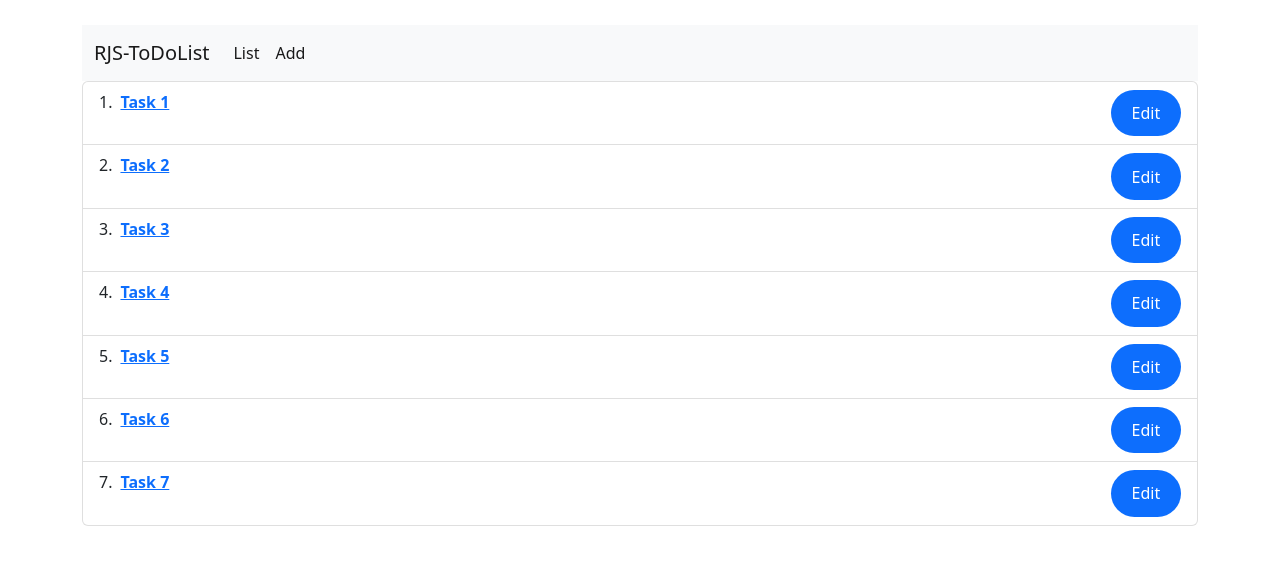
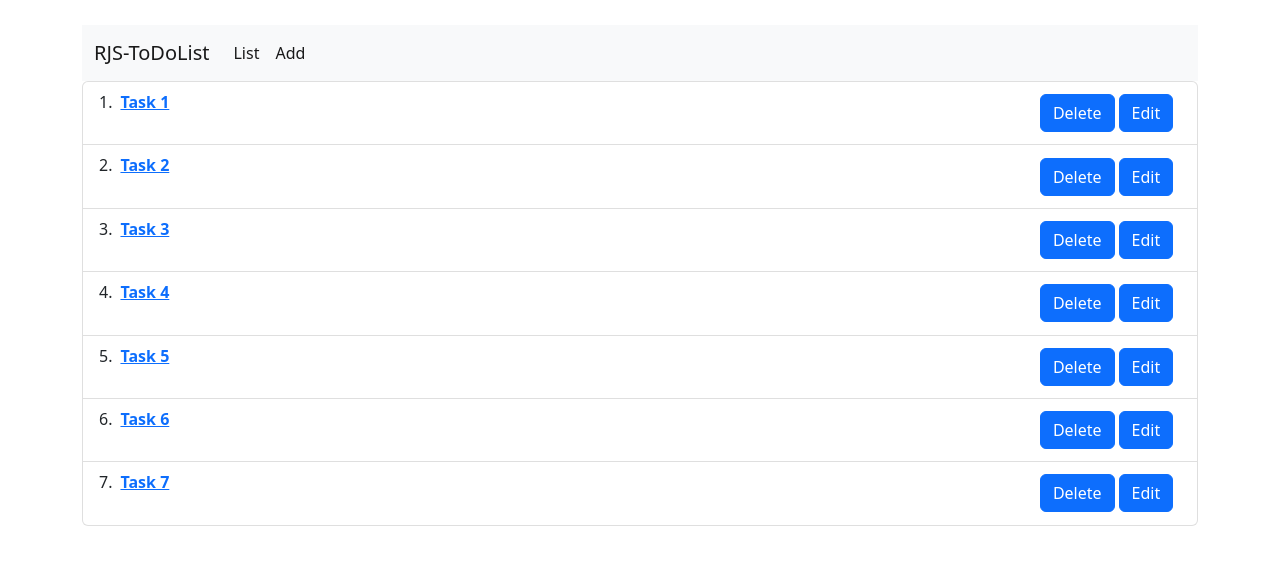
Before and after one commit to muammerkeles/React-ToDoList, a React (Create React App) app: page / in a window 1280 px wide. Shown: the top 564 px of the page. Built offline with nearby package versions, Linux system fonts and the light colour scheme.

Commit message:
button added for delete item

```diff
--- a/src/components/containerEx.js
+++ b/src/components/containerEx.js
@@ -9,6 +9,7 @@ import {BrowserRouter as Router, Routes, Route, Link } from "react-router-dom";
 import axios from "axios";
 import { useEffect, useState } from 'react';
 import jsondata from '../data/data.json'
+
 function ContainerEx() {
     const [formData, setFormData] = useState({ task: "", date: "", index: -1 });
     const [list, setList] = useState([]);
@@ -38,6 +39,13 @@ function ContainerEx() {
     const onItemEdit = function (index) {
         setFormData({ ...formData, task: list[index].task, date: list[index].date, index: index });
     }
+    const onItemDelete = function (index) {
+        if(window.confirm("Comfirm delete the item!"))
+        {
+            list.splice(index,1);
+            setFormData({ ...formData, task: list[index].task, date: list[index].date, index: index });
+        }
+    }
     return (
         <Container>
             <Row>
@@ -47,7 +55,7 @@ function ContainerEx() {
                             <Container>
                                 <Navbar.Brand href="#home">RJS-ToDoList</Navbar.Brand>
                                 <Nav className="me-auto">
-                                    <Link to="/list" className='nav-link active'>
+                                    <Link to="/" className='nav-link active'>
                                         List
                                     </Link>
                                     <Link to="/add" className='nav-link active'>
@@ -57,7 +65,7 @@ function ContainerEx() {
                             </Container>
                         </Navbar>
                         <Routes>
-                            <Route path="/" element={<ListEx todoList={list} onItemEdit={onItemEdit}></ListEx>}></Route>
+                            <Route path="/" element={<ListEx todoList={list} onItemEdit={onItemEdit} onItemDelete={onItemDelete}></ListEx>}></Route>
                             <Route path="/add" element={<FormEx formData={formData} onformChange={formChange} onUpdateList={updateList} />}></Route>
                             <Route path="/detail" element={<DetailEx />}></Route>
                         </Routes>
--- a/src/components/listEx.js
+++ b/src/components/listEx.js
@@ -3,8 +3,7 @@ import ListGroup from 'react-bootstrap/ListGroup';
 import {Link} from 'react-router-dom';
 import Button from 'react-bootstrap/Button';
 
-function ListEx({ todoList, onItemEdit }) {
-  console.log("ttt", todoList.length)
+function ListEx({ todoList, onItemEdit,onItemDelete }) {
   return (
     <div>
       {todoList.length == 0 && <h3 className='p-3'>No record found.</h3>}
@@ -17,7 +16,8 @@ function ListEx({ todoList, onItemEdit }) {
                 <div className="fw-bold"><Link to={`/detail/${i}`}>{item.task}</Link></div>
                 {item.date}
               </div>
-              <Badge bg="primary" pill >
+              <Badge bg="muted" pill >
+                <Button className='mx-1' onClick={() => onItemDelete(i)}>Delete</Button>
                 <Button onClick={() => onItemEdit(i)}>Edit</Button>
               </Badge>
             </ListGroup.Item>
```
